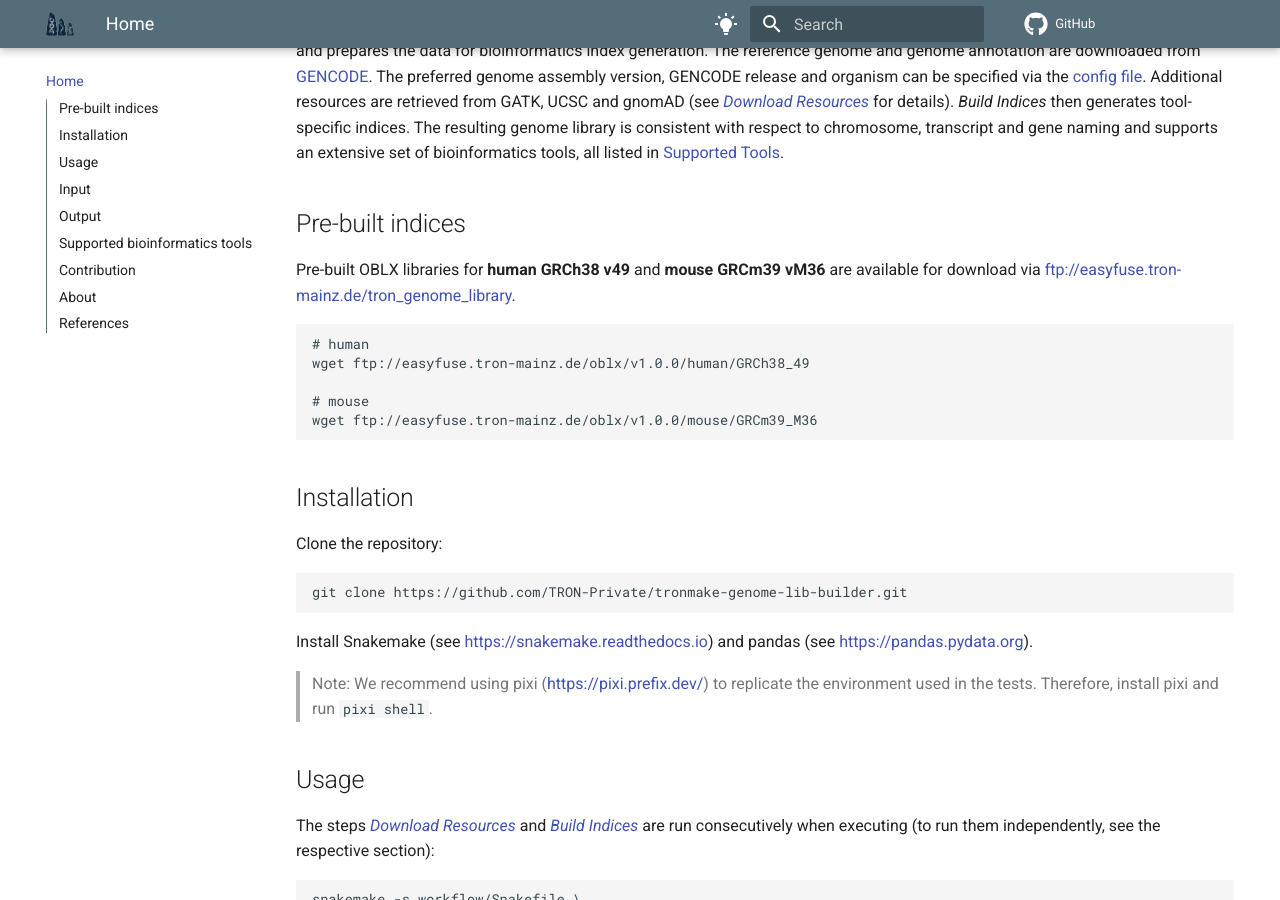
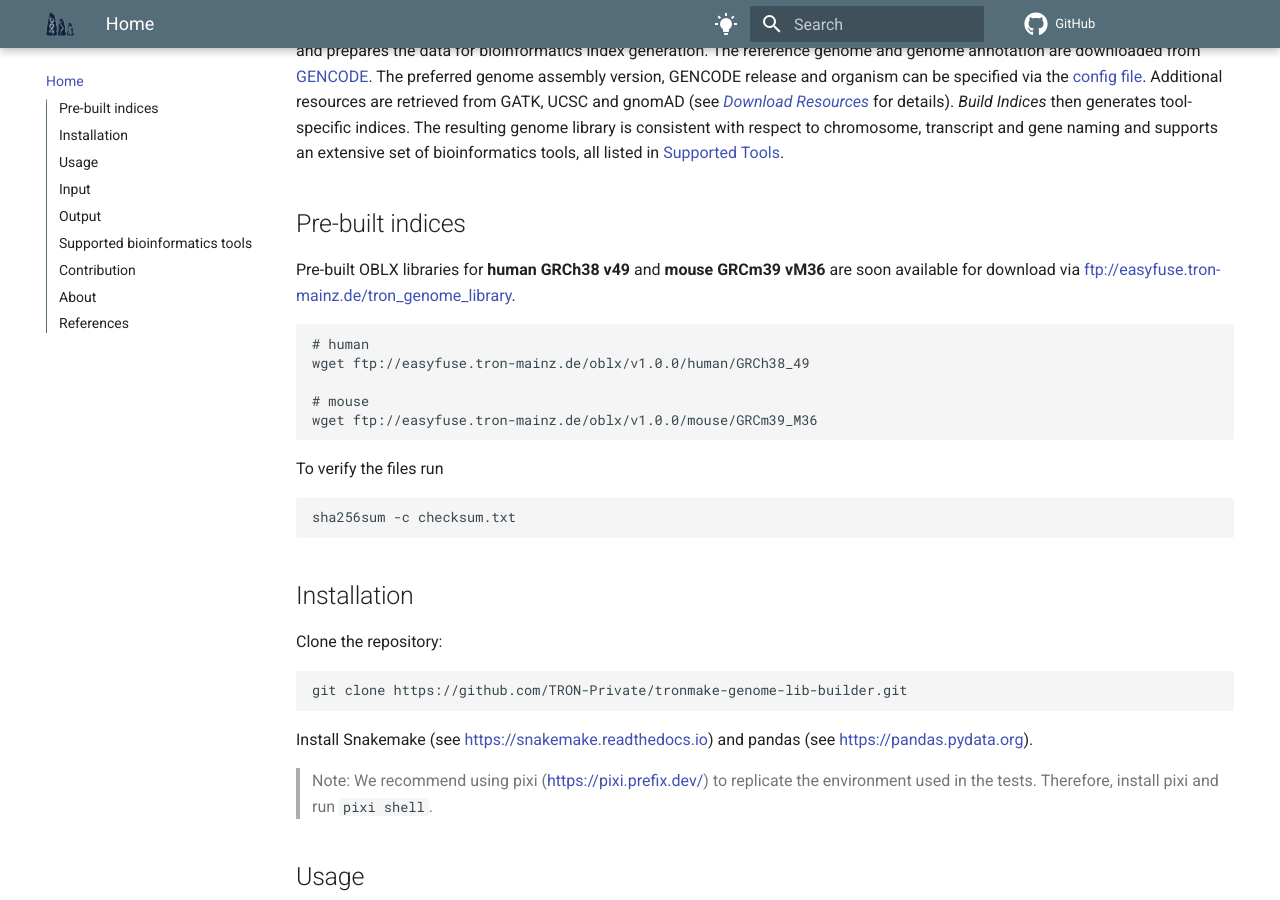
Before and after one commit to TRON-Bioinformatics/oblx, an MkDocs documentation site: the page built from docs/oblx/docs/index.md, in a window 1280 px wide and 900 px high, scrolled down 1112 px. Built offline with MkDocs 1.6.1 and Material for MkDocs 9.7.7, drawn with Linux system fonts in a browser that asks for light colours; comment, search, counter and statistics services are not loaded.

Commit message:
docs: Update note on pre-built indices

````diff
--- a/docs/oblx/docs/index.md
+++ b/docs/oblx/docs/index.md
@@ -24,7 +24,7 @@ supports an extensive set of bioinformatics tools, all listed in
 ## Pre-built indices
 
 Pre-built OBLX libraries for **human GRCh38 v49** and **mouse GRCm39 vM36** are
-available for download via
+soon available for download via
 [ftp://easyfuse.tron-mainz.de/tron_genome_library](ftp://easyfuse.tron-mainz.de/tron_genome_library).
 
 ```sh
@@ -33,6 +33,12 @@ wget ftp://easyfuse.tron-mainz.de/oblx/v1.0.0/human/GRCh38_49
 
 # mouse
 wget ftp://easyfuse.tron-mainz.de/oblx/v1.0.0/mouse/GRCm39_M36
+```
+
+To verify the files run
+
+```sh
+sha256sum -c checksum.txt
 ```
 
 ## Installation
````
Also changed, not shown: README.md.
